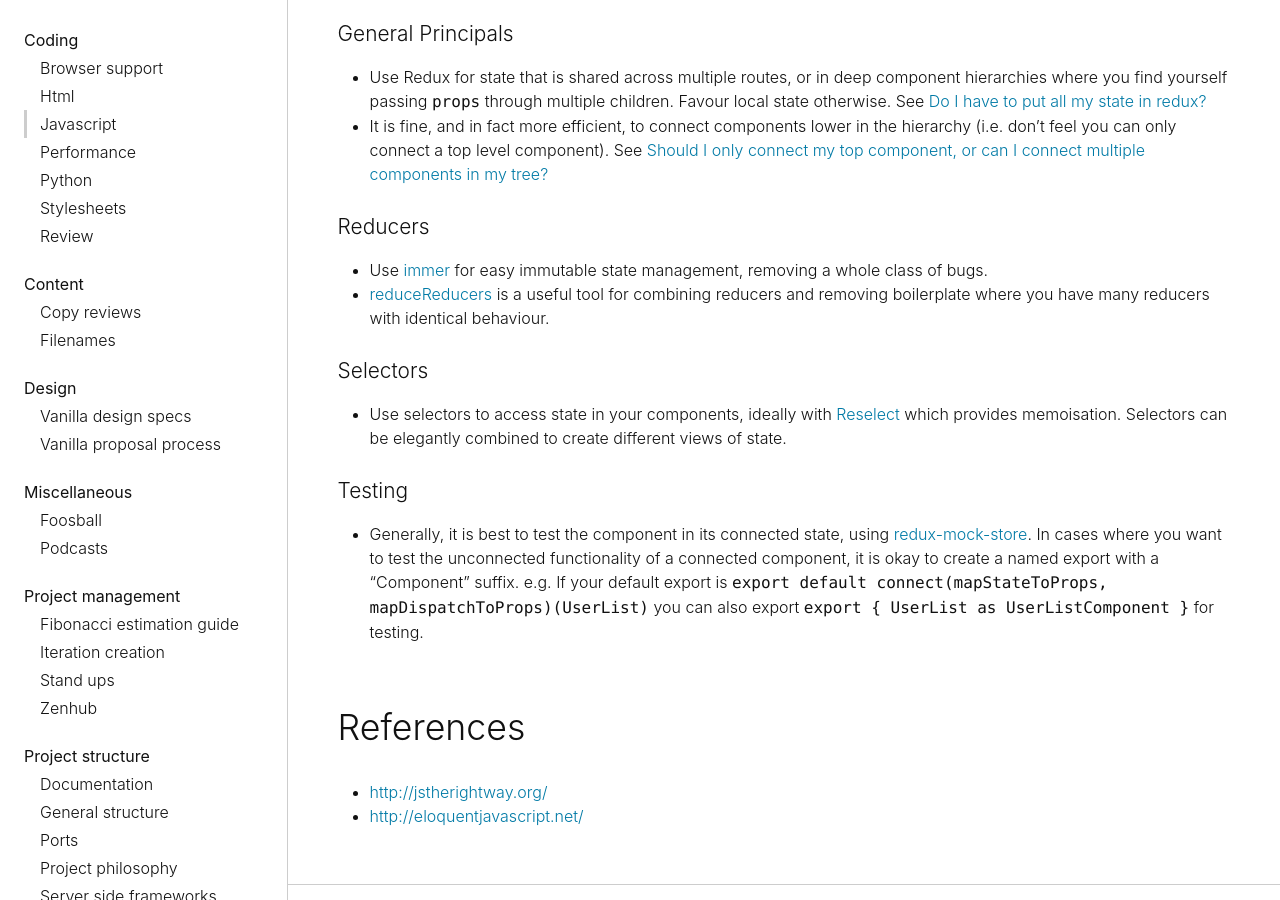
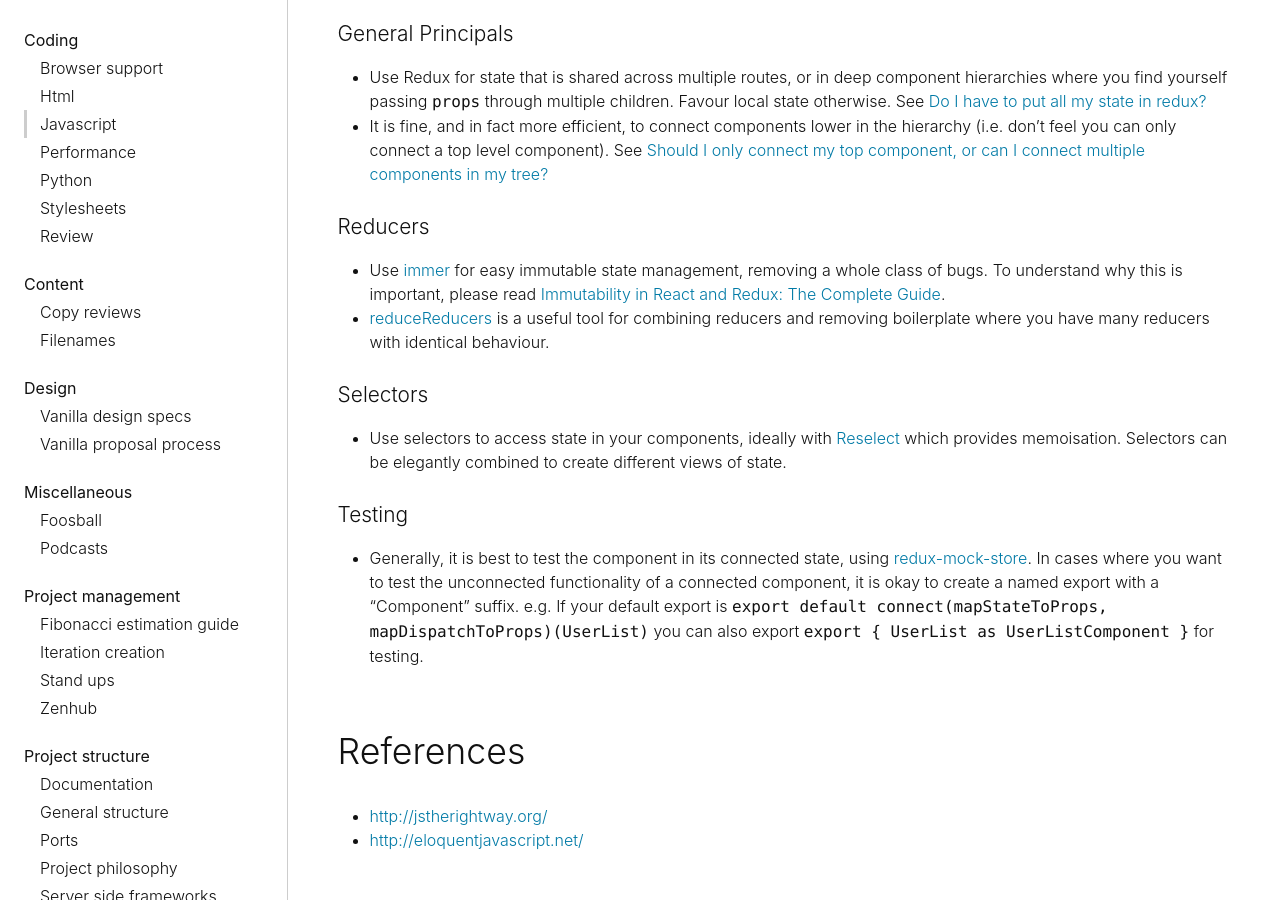
Before and after one commit to canonical-web-and-design/practices, a Jekyll site: the page built from coding/javascript.md, in a window 1280 px wide and 900 px high, scrolled down 3980 px. Built offline with Jekyll 4.4.1, drawn with Linux system fonts in a browser that asks for light colours; some web fonts are replaced.

Commit message:
Add link to blog post about immutability in redux.

```diff
--- a/coding/javascript.md
+++ b/coding/javascript.md
@@ -127,7 +127,7 @@
 
 #### Reducers
 
-- Use [immer](https://github.com/immerjs/immer) for easy immutable state management, removing a whole class of bugs.
+- Use [immer](https://github.com/immerjs/immer) for easy immutable state management, removing a whole class of bugs. To understand why this is important, please read [Immutability in React and Redux: The Complete Guide](https://daveceddia.com/react-redux-immutability-guide/).
 - [reduceReducers](https://github.com/redux-utilities/reduce-reducers) is a useful tool for combining reducers and removing boilerplate where you have many reducers with identical behaviour.
 
 #### Selectors
```
